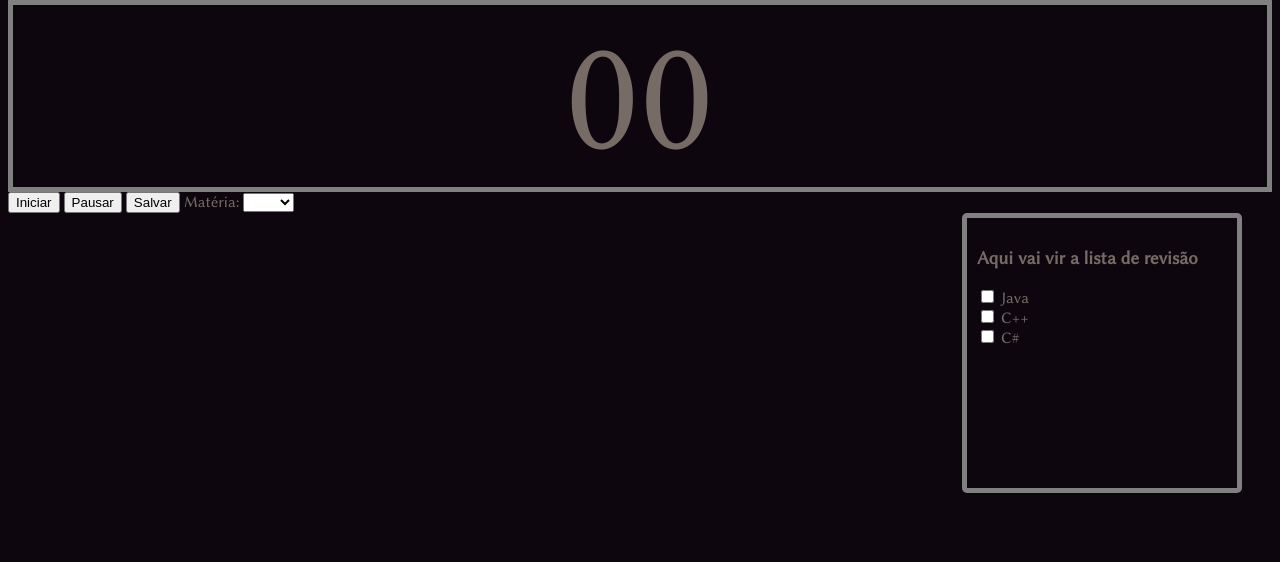
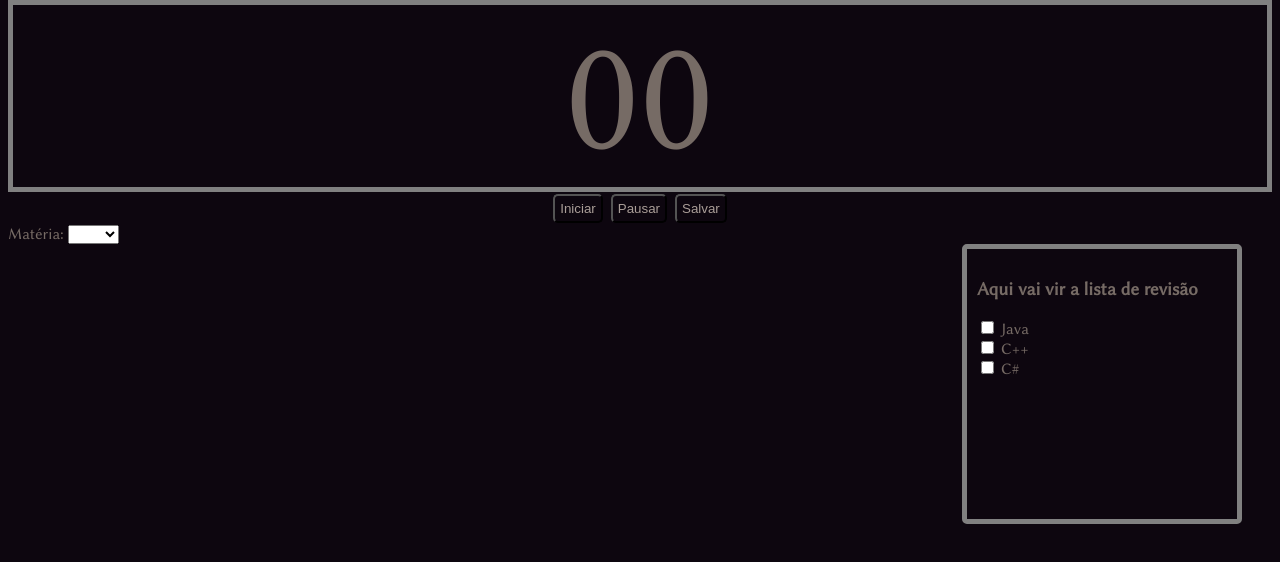
Before and after one commit to http-r3Tr0/Studies-tracker-, a plain HTML site: page index.html in a window 1280 px wide. Shown: the part 106-668 px from the top of the page. Drawn offline with Linux system fonts and the light colour scheme.

Commit message:
alterações nos botões

```diff
--- a/index.html
+++ b/index.html
@@ -17,10 +17,11 @@
     <div id="crono">
         <label id="relogio">00</label>
     </div>
-    <button id="Iniciar">Iniciar</button>
-    <button id="pausar">Pausar</button>
-    <button id="salvar">Salvar</button>
-
+    <div id="botoes">
+        <button id="Iniciar" class="botao">Iniciar</button>
+        <button id="pausar" class="botao">Pausar</button>
+        <button id="salvar" class="botao">Salvar</button>
+    </div>
     <!-- adicionar uma opção para adicionar uma matéria nova -->
     Matéria:
     <select name="materias" id="">
--- a/style.css
+++ b/style.css
@@ -16,7 +16,10 @@ h3 {
     text-align: center;
     font-size: 10em;
 }
-
+#botoes {
+    display: block;
+    text-align: center;;
+}
 
 #ab {
     border: 2px solid grey;
@@ -31,11 +34,21 @@ h3 {
     font-size: 50px;
     color: #5D3C18;
 } */
-.clear {
-    clear: both;
+
+
+.botao {
+    padding: 5px;
+    background-color: #0D060F;
+    color: #aa9e98;
+    margin: 2px;
+    border-radius: 5px;
+    cursor: pointer;
+    transition: backgroun-color 0.25s;
 }
 
-
+.botao:hover {
+    background-color: #25132b;
+}
 
 #revisao {
     border: 5px solid grey;
```
